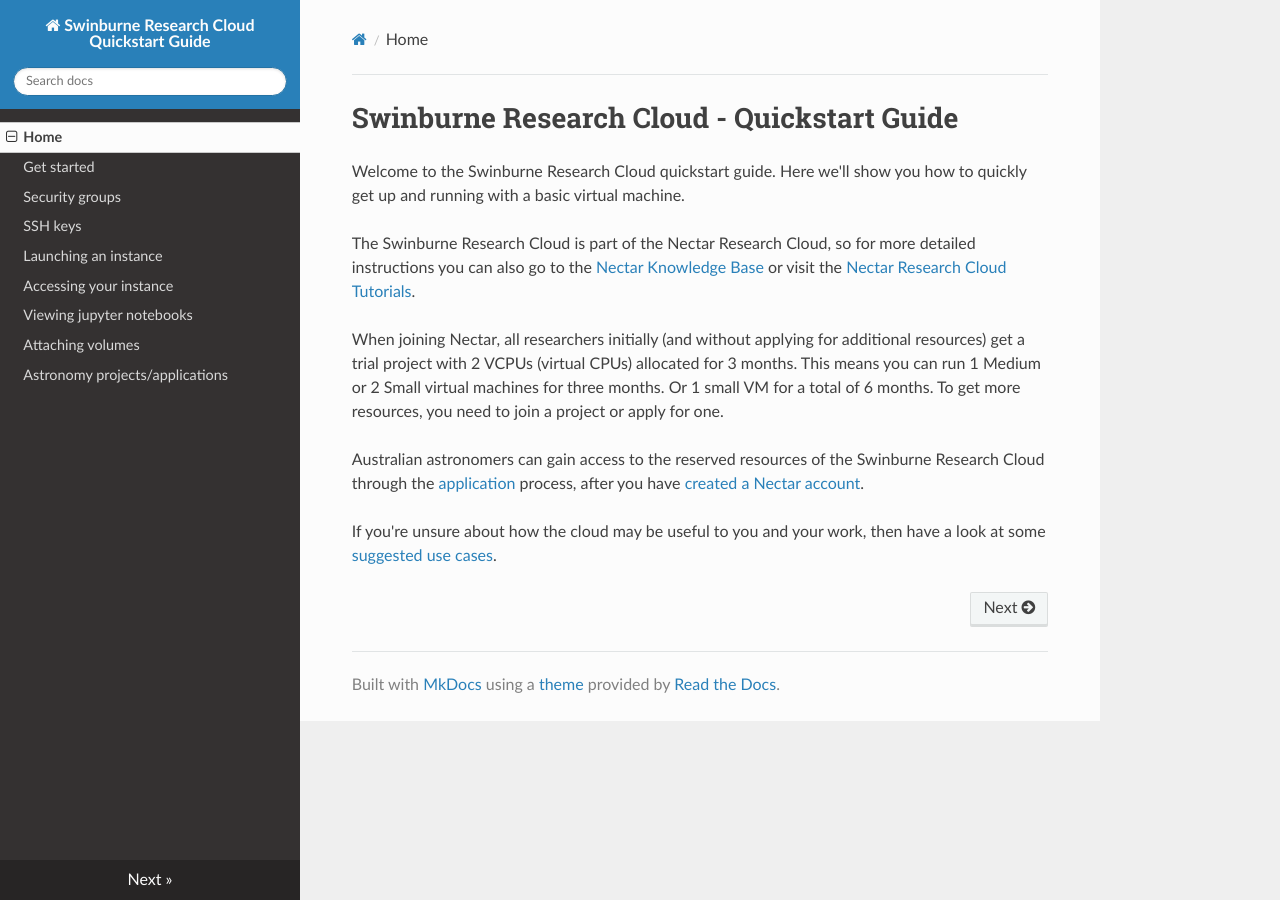
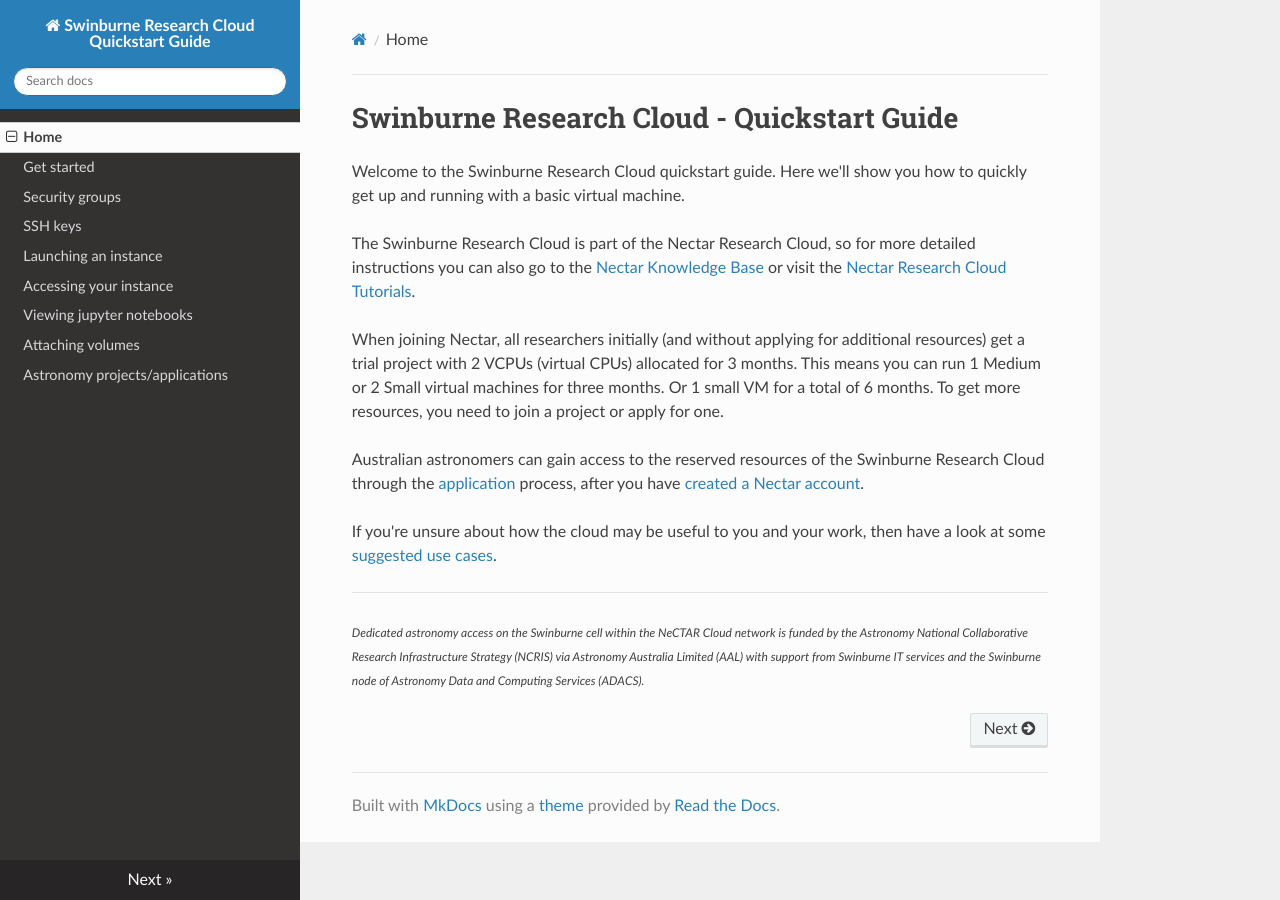
Before and after one commit to ADACS-Australia/swinburne-rc-docs, an MkDocs documentation site: the page built from docs/index.md, in a window 1280 px wide. Built offline with MkDocs 1.6.1, drawn with Linux system fonts in a browser that asks for light colours; nearby versions of some CDN libraries.

Commit message:
added acknowledgements to home page

```diff
--- a/docs/index.md
+++ b/docs/index.md
@@ -13,3 +13,7 @@ To get more resources, you need to join a project or apply for one.
 Australian astronomers can gain access to the reserved resources of the Swinburne Research Cloud through the [application](astronomy.md#applications) process, after you have [created a Nectar account](getting-started.md#log-in-create-account).
 
 If you're unsure about how the cloud may be useful to you and your work, then have a look at some [suggested use cases](http://training.nectar.org.au/package03/sections/all.html){target="_blank"}.
+
+---
+
+<sub><i>Dedicated astronomy access on the Swinburne cell within the NeCTAR Cloud network is funded by the Astronomy National Collaborative Research Infrastructure Strategy (NCRIS) via Astronomy Australia Limited (AAL) with support from Swinburne IT services and the Swinburne node of Astronomy Data and Computing Services (ADACS).</i></sub>
```
